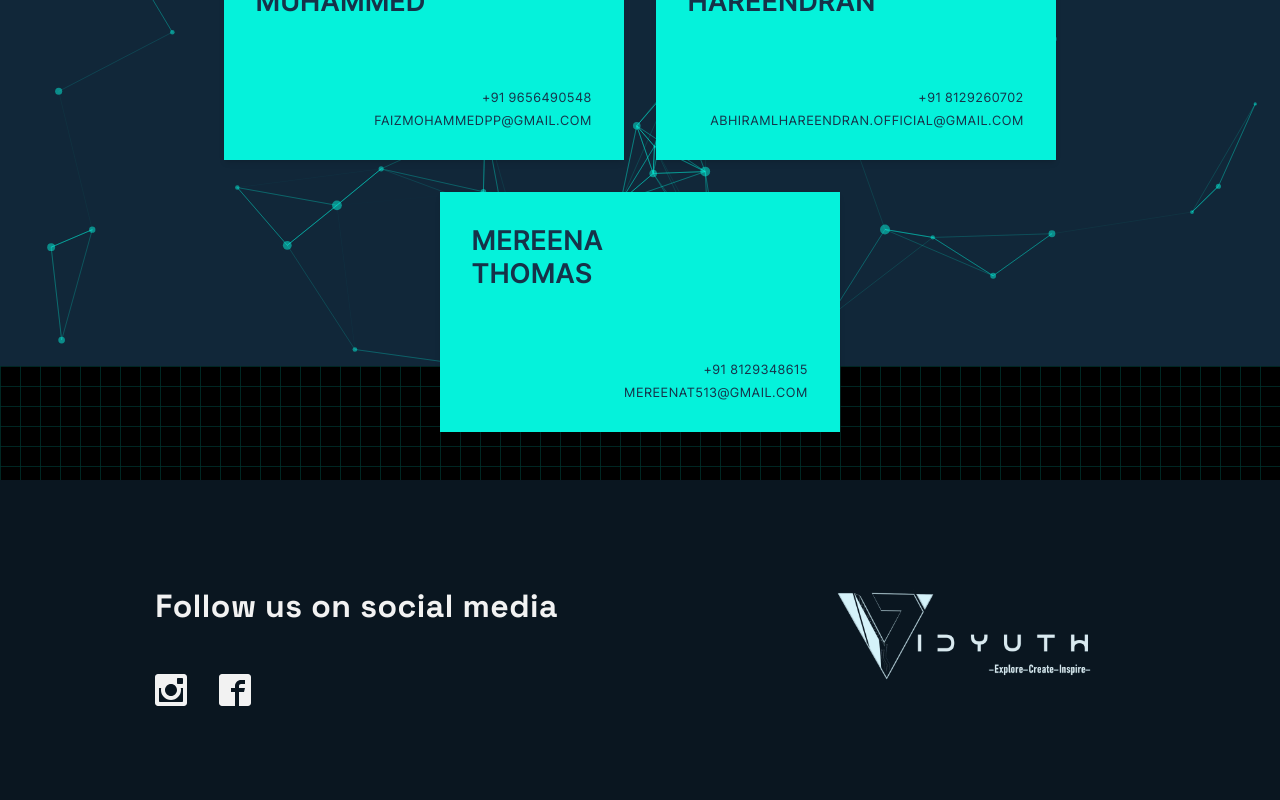
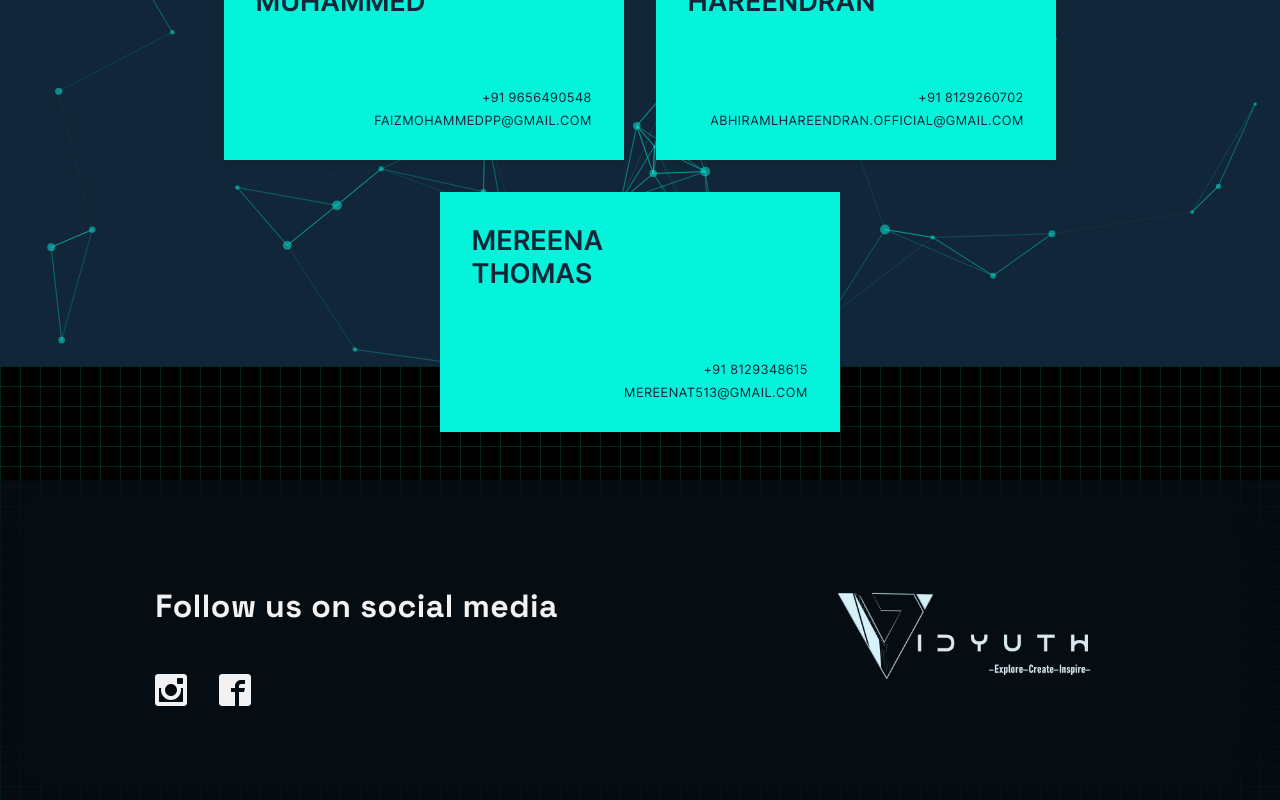
Before and after one commit to mhdafh7/vidyuth, a Next.js app: page /contact in a window 1280 px wide. Shown: the part 434-1234 px from the top of the page. Built offline with nearby package versions, Linux system fonts and the light colour scheme.

Commit message:
style: Updated styles and colors

```diff
--- a/components/About/About.module.scss
+++ b/components/About/About.module.scss
@@ -9,7 +9,8 @@
     margin-inline: 2rem;
     gap: 2rem;
 
-    backdrop-filter: blur(10px);
+    backdrop-filter: blur(40px);
+    background-color: $bg-blur;
 
     p {
         color: $accent;
--- a/components/About/index.tsx
+++ b/components/About/index.tsx
@@ -12,7 +12,6 @@ const About = () => {
                     // width={400}
                     // height={400}
                     fill
-                    // placeholder="blur"
                 />
             </div>
             <p>
--- a/components/Footer/Footer.module.scss
+++ b/components/Footer/Footer.module.scss
@@ -6,6 +6,8 @@
     align-items: center;
     justify-content: space-around;
     padding-inline: 2rem;
+    z-index: 11;
+    backdrop-filter: blur(30px);
 
     .socials {
         display: flex;
--- a/components/Navbar/Navbar.module.scss
+++ b/components/Navbar/Navbar.module.scss
@@ -9,6 +9,7 @@
     margin-top: 1rem;
     border: 3px solid $accent;
     backdrop-filter: blur(10px);
+    background-color: $bg-blur;
     z-index: 999;
 
     .navItems {
@@ -76,6 +77,7 @@
             // height: 100vh;
             width: 100vw;
             background-color: $bg-footer;
+            backdrop-filter: blur(50px);
             position: fixed;
             top: 50%;
             left: 50%;
--- a/pages/events/events.module.scss
+++ b/pages/events/events.module.scss
@@ -34,7 +34,7 @@
         place-items: center;
 
         .card {
-            background-color: transparent;
+            background-color: $bg-blur;
             backdrop-filter: blur(10px);
             border: $accent 1px solid;
             display: flex;
--- a/styles/_colors.scss
+++ b/styles/_colors.scss
@@ -1,4 +1,5 @@
-$bg: #163249;
-$bg-footer: #0a1620;
+$bg: #112739;
+$bg-footer: #0a162089;
+$bg-blur: #2b2b2bb8;
 $primary-text: #f2f2f2;
 $accent: #05f2db;
```
